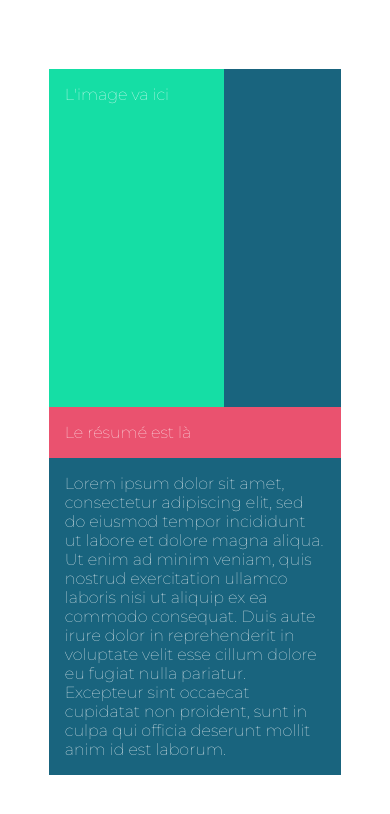
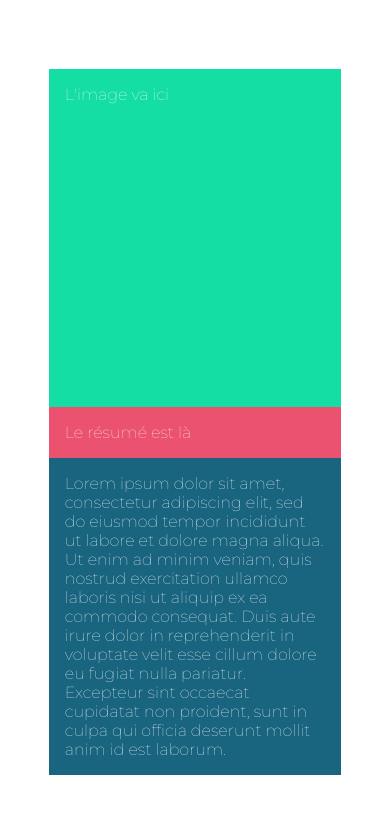
Before and after one commit to tdimnet/Simplifiez-vous-le-CSS-avec-Sass, a website: page index.html in a window 390 px wide. Drawn offline with Linux system fonts and the light colour scheme.

Commit message:
Etat initial

```diff
--- a/sass/main.scss
+++ b/sass/main.scss
@@ -36,6 +36,10 @@ $color-accent: #FFF;
     height: 40vh;
     background: $color-primary;
     padding: 1rem;
+
+    @media (max-width: 599px) {
+      width: 100%;
+    }
   }
   &__summary {
     background: $color-secondary;
```
Also changed, not shown: public/css/style.css.
